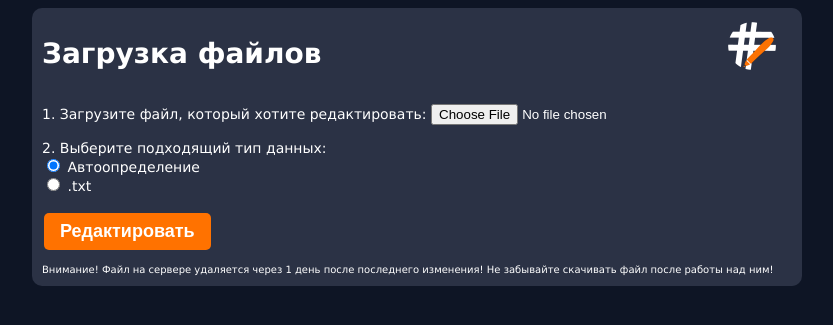
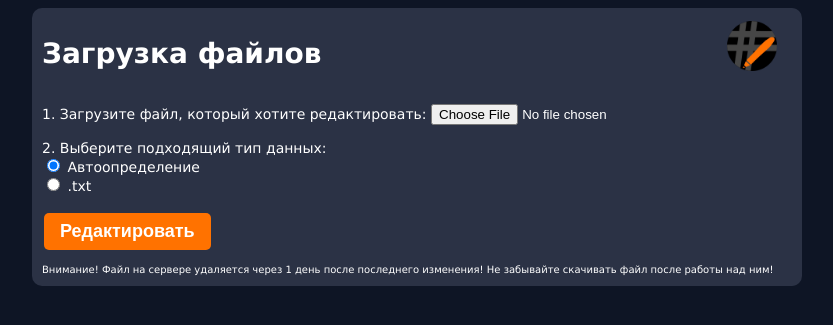
Before and after one commit to 3NikNikNik3/Vortex_Py, a Django app: page /load in a window 1280 px wide. Shown: the top 325 px of the page, without its empty margins (223-1056 px from the left). Run offline with Django 5.2, Linux system fonts and the light colour scheme; data comes from the database, SQL or seed files in the repository.

Commit message:
NORMALICON

```diff
--- a/project/main/templates/load.html
+++ b/project/main/templates/load.html
@@ -8,7 +8,7 @@
 </head>
 <body> <div class="cent_part">
     <div style="display: inline-block; width: 100%;">
-    <h1 >Загрузка файлов</h1><img src="/static/icon.png" height="50"
+    <h1 >Загрузка файлов</h1><img src="/static/favicon.ico" height="50"
     width="50" style="float:right; margin:-9% 2% 0 0">
     </div>
     <form method="post" enctype="multipart/form-data" class="post-form">
```
Also changed, not shown: project/main/static/favicon.ico, project/main/static/icon.png (deleted).
